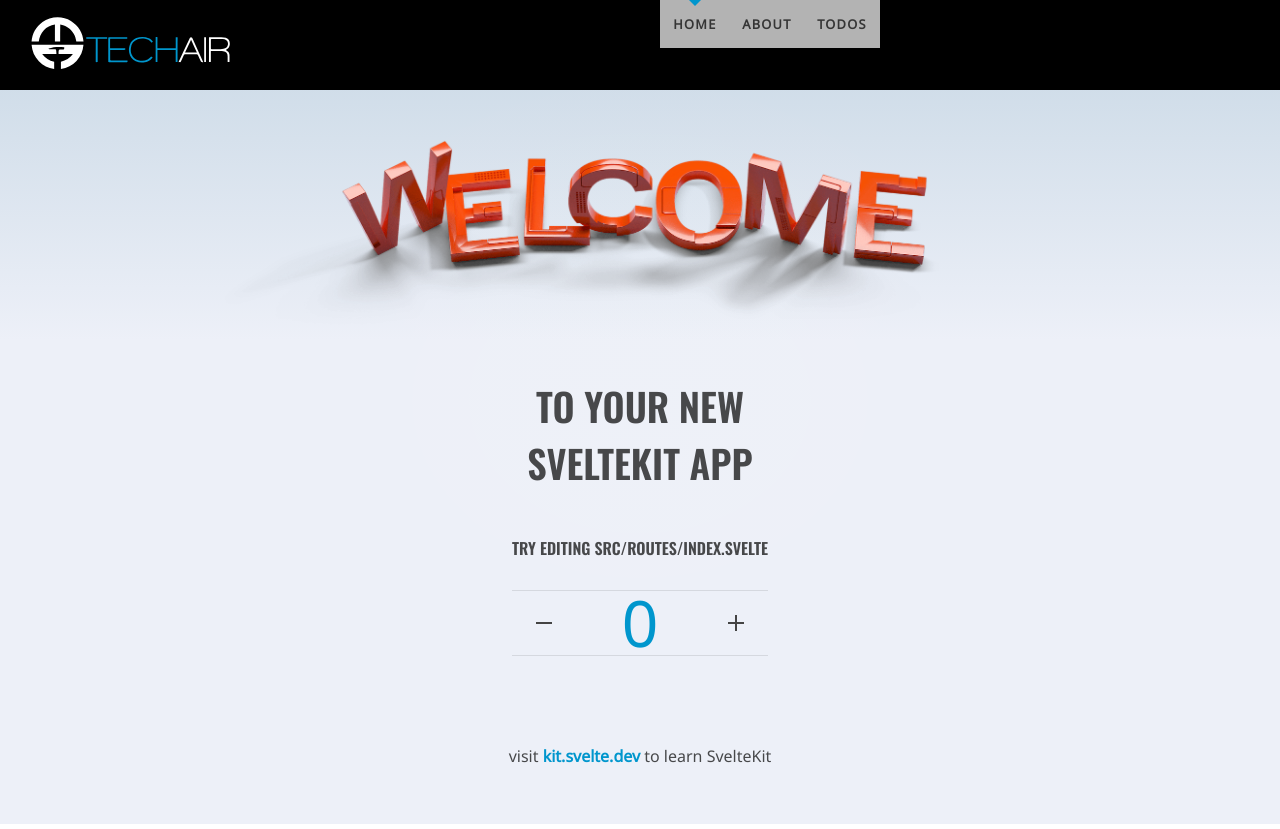
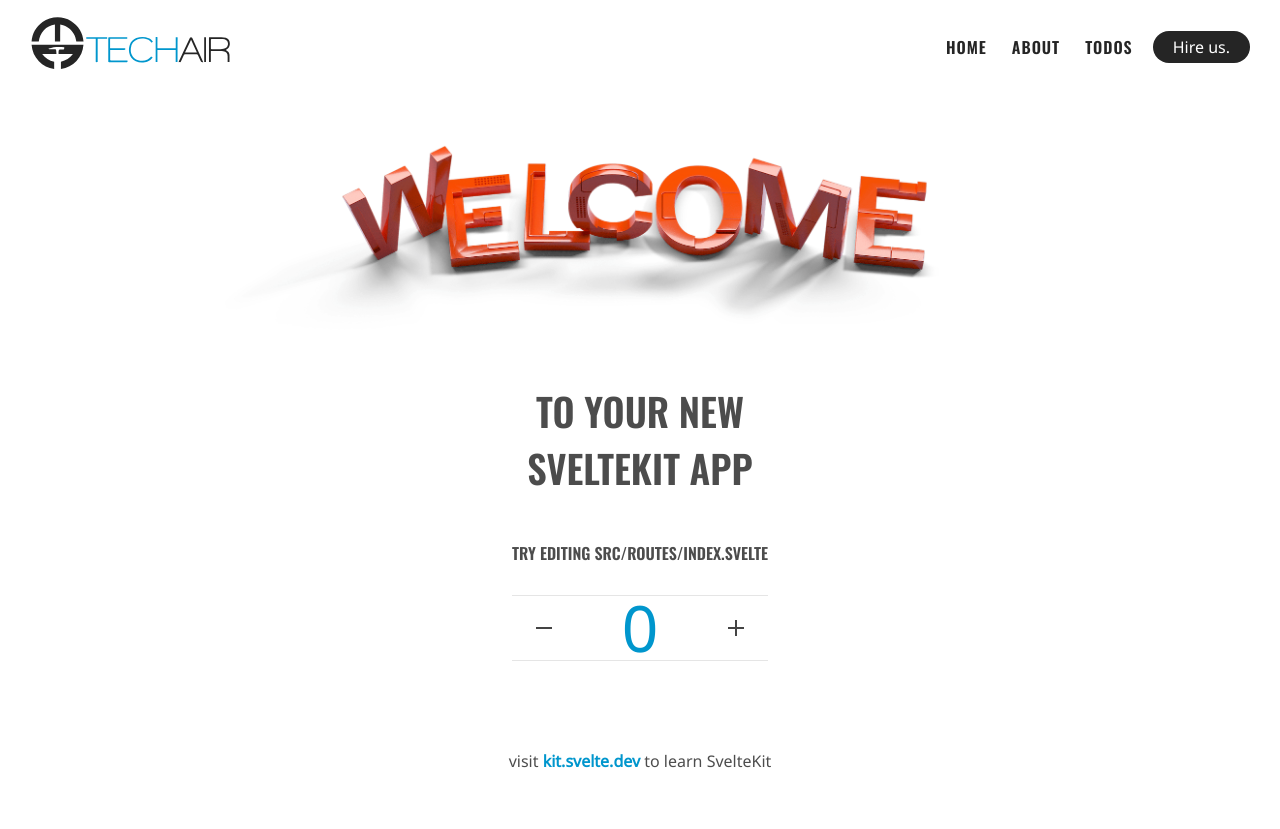
Before and after one commit to ksmaineadmin/netechair, a Svelte app: page / in a window 1280 px wide. Built offline with nearby package versions, Linux system fonts and the light colour scheme.

Commit message:
header work

```diff
--- a/src/app.scss
+++ b/src/app.scss
@@ -2,9 +2,9 @@
 
 :root {
 	font-family: 'Noto Sans', sans-serif;
-	--font-mono: 'Fira Mono', monospace;
+	--font-oswald: 'Oswald', sans-serif;
 	--pure-white: #ffffff;
-	--primary-color: #b9c6d2;
+	--primary-color: #252525;
 	--secondary-color: #d0dde9;
 	--tertiary-color: #edf0f8;
 	--accent-color: #0096cd;
@@ -18,13 +18,6 @@
 body {
 	min-height: 100vh;
 	margin: 0;
-	background-color: var(--primary-color);
-	background: linear-gradient(
-		180deg,
-		var(--primary-color) 0%,
-		var(--secondary-color) 10.45%,
-		var(--tertiary-color) 41.35%
-	);
 }
 
 body::before {
@@ -52,7 +45,7 @@ body::before {
 h1,
 h2,
 h3 {
-	font-family: 'Oswald', sans-serif;
+	font-family: var(--font-oswald);
 	text-transform: uppercase;
 }
 
--- a/src/lib/header/Header.svelte
+++ b/src/lib/header/Header.svelte
@@ -4,7 +4,7 @@
 </script>
 
 <header>
-	<div class="corner">
+	<div class="logo-holder">
 		<a href="https://kit.svelte.dev">
 			<svg
 				version="1.1"
@@ -110,10 +110,8 @@
 		</a>
 	</div>
 
+	<div class="righthead">
 		<nav>
-		<svg viewBox="0 0 2 3" aria-hidden="true">
-			<path d="M0,0 L1,2 C1.5,3 1.5,3 2,3 L2,0 Z" />
-		</svg>
 			<ul>
 				<li class:active={$page.url.pathname === '/'}><a sveltekit:prefetch href="/">Home</a></li>
 				<li class:active={$page.url.pathname === '/about'}>
@@ -123,13 +121,10 @@
 					<a sveltekit:prefetch href="/todos">Todos</a>
 				</li>
 			</ul>
-		<svg viewBox="0 0 2 3" aria-hidden="true">
-			<path d="M0,0 L0,3 C0.5,3 0.5,3 1,2 L2,0 Z" />
-		</svg>
 		</nav>
-
-	<div class="corner">
-		<!-- TODO put something else here? github link? -->
+		<a href="#" class="rondedbutt">
+			Hire us.
+		</a>
 	</div>
 </header>
 
@@ -137,88 +132,53 @@
 	header {
 		display: flex;
 		justify-content: space-between;
-		background-color: black;
+		padding: 0 30px;
+		align-items: center;
+		.righthead{
+			display: flex;
+			align-items: center;
+			.rondedbutt{
+				margin-left: 10px;
+				background-color: var(--primary-color);
+				color: var(--pure-white);
+				border-radius: 90px;
+				padding: 5px 20px;
+			}
+		}
 	}
 
-	.corner {
+	.logo-holder {
 		svg {
 			width: 200px;
-			padding: 15px 30px;
+			padding: 15px 15px 15px 0;
 			.st0 {
 				fill: var(--accent-color);
 			}
 			.st1 {
-				fill: var(--pure-white);
+				fill: var(--primary-color);
 			}
-			.hammah{
+			.hammah {
 				fill: transparent;
 			}
 		}
 	}
-
-	.corner a {
-		display: flex;
-		align-items: center;
-		justify-content: center;
-		width: 100%;
-		height: 100%;
+	nav {
+		font-family: var(--font-oswald);
+		font-size: 16px;
+		text-transform: uppercase;
+		letter-spacing: 1px;
+		ul {
+			list-style: none;
+			margin: 0;
+			padding: 0;
+			li {
+				display: inline;
+				padding: 0 10px;
+			}
 		}
 
-	nav {
-		display: flex;
-		justify-content: center;
-		--background: rgba(255, 255, 255, 0.7);
+		a {
+			color: var(--primary-color);
 		}
-
-	path {
-		fill: var(--background);
-	}
-
-	ul {
-		position: relative;
-		padding: 0;
-		margin: 0;
-		height: 3em;
-		display: flex;
-		justify-content: center;
-		align-items: center;
-		list-style: none;
-		background: var(--background);
-		background-size: contain;
-	}
-
-	li {
-		position: relative;
-		height: 100%;
-	}
-
-	li.active::before {
-		--size: 6px;
-		content: '';
-		width: 0;
-		height: 0;
-		position: absolute;
-		top: 0;
-		left: calc(50% - var(--size));
-		border: var(--size) solid transparent;
-		border-top: var(--size) solid var(--accent-color);
-	}
-
-	nav a {
-		display: flex;
-		height: 100%;
-		align-items: center;
-		padding: 0 1em;
-		color: var(--heading-color);
-		font-weight: 700;
-		font-size: 0.8rem;
-		text-transform: uppercase;
-		letter-spacing: 0.1em;
-		text-decoration: none;
-		transition: color 0.2s linear;
-	}
-
-	a:hover {
-		color: var(--accent-color);
 	}
 </style>
```
Lines whose indentation alone changed are shown as unchanged.
